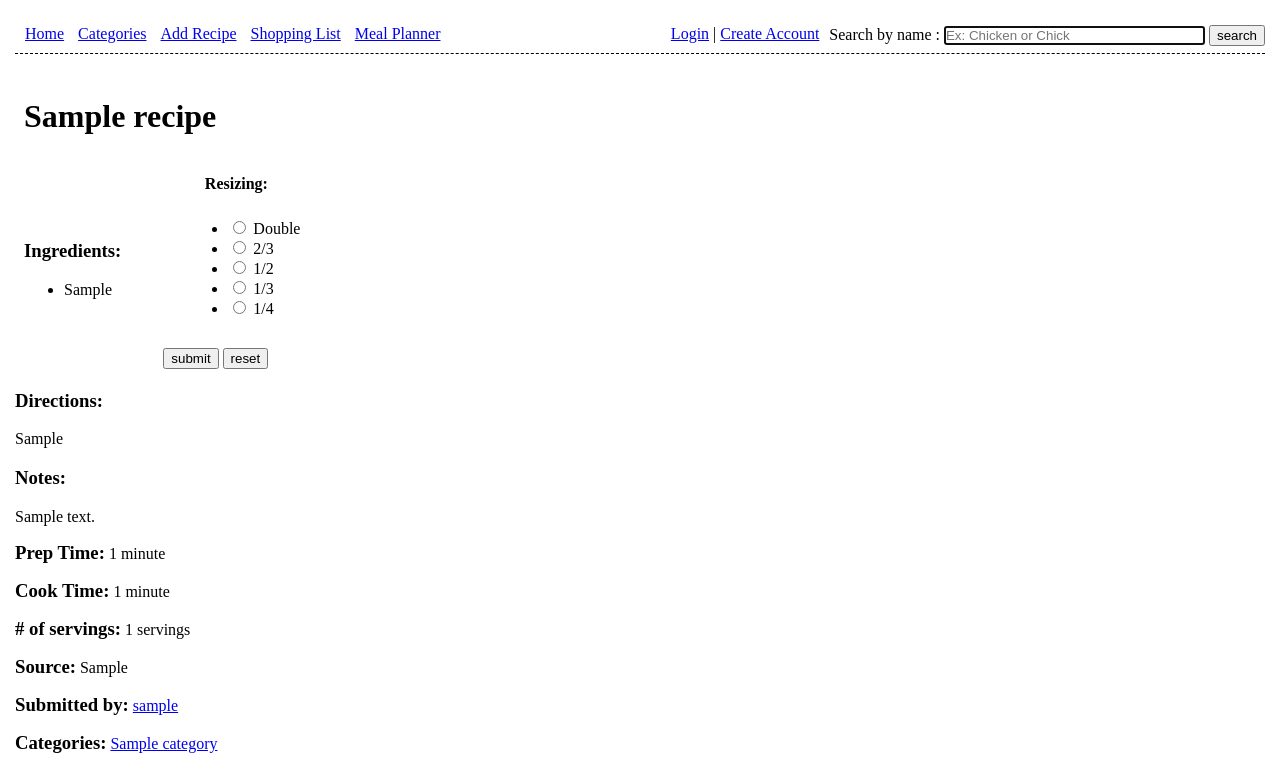
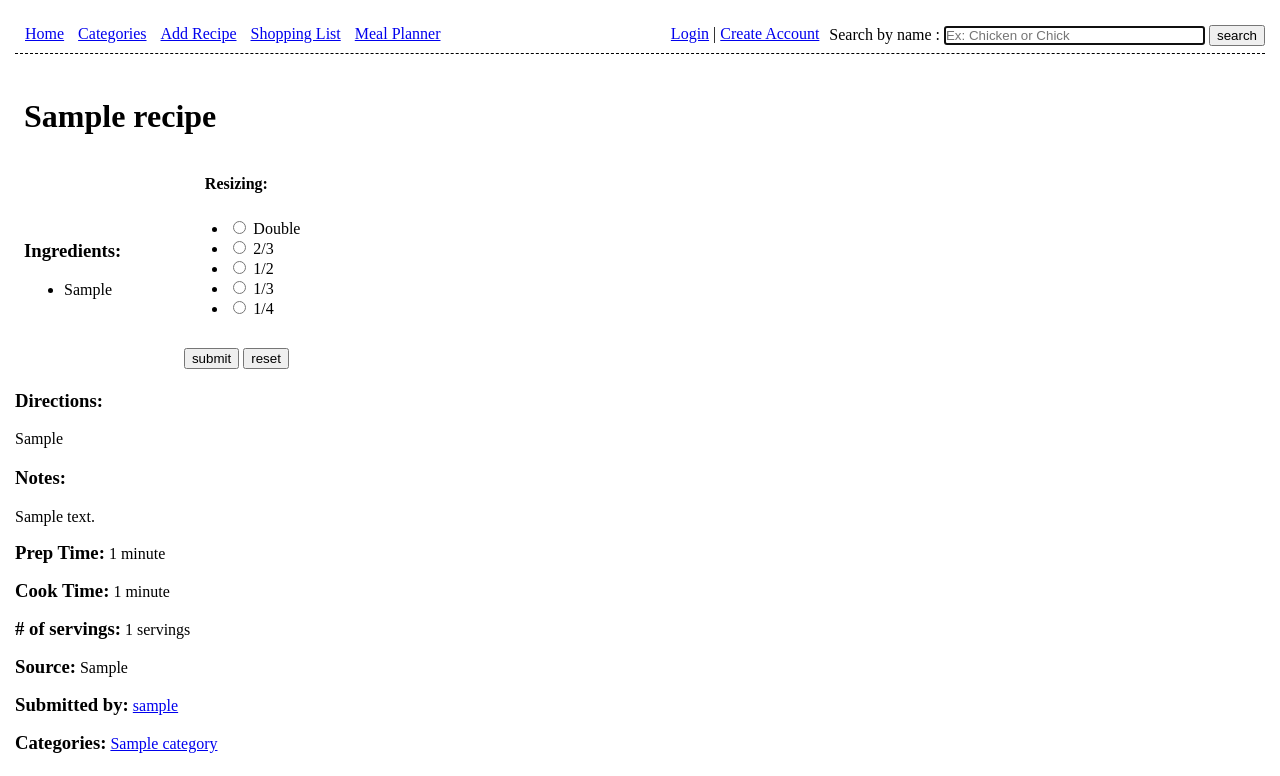
Before and after one commit to castertr0y357/RecipeBook, a Django app: a page that uses templates/RecipeBook/recipe_detail.html in a window 1280 px wide. Shown: the top 776 px of the page. Run offline with Django 3.2, Linux system fonts and the light colour scheme; tables that the repository leaves empty hold one stand-in row (values such as "Sample post"); some libraries are stand-ins or nearby versions.

```diff
--- a/templates/RecipeBook/recipe_detail.html
+++ b/templates/RecipeBook/recipe_detail.html
@@ -55,7 +55,7 @@
                                         <td style="border: none;">{{ resize_form.default_recipe_sizes }}</td>
                                     </tr>
                                 </table>
-                                <div style="padding-top: 5px">
+                                <div style="padding-top: 5px; text-align: center">
                                     <input type="button" value="submit" id="recipe_sizing_submit">
                                     <input type="reset" value="reset" id="recipe_sizing_reset">
                                 </div>
```
